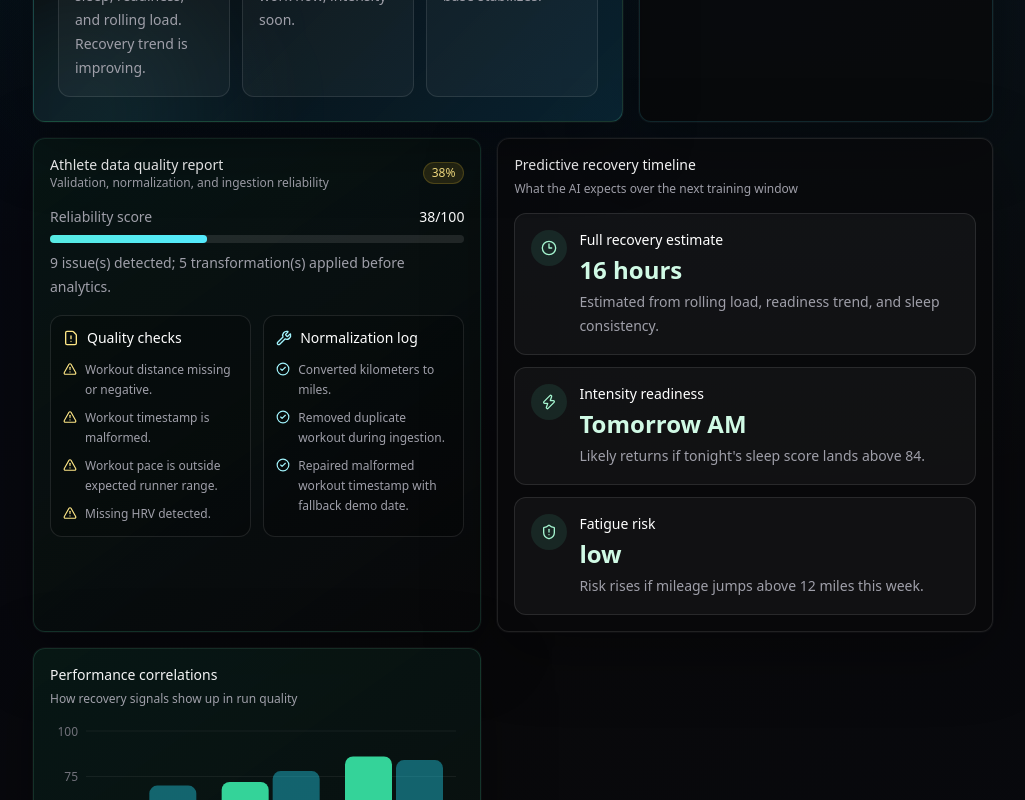
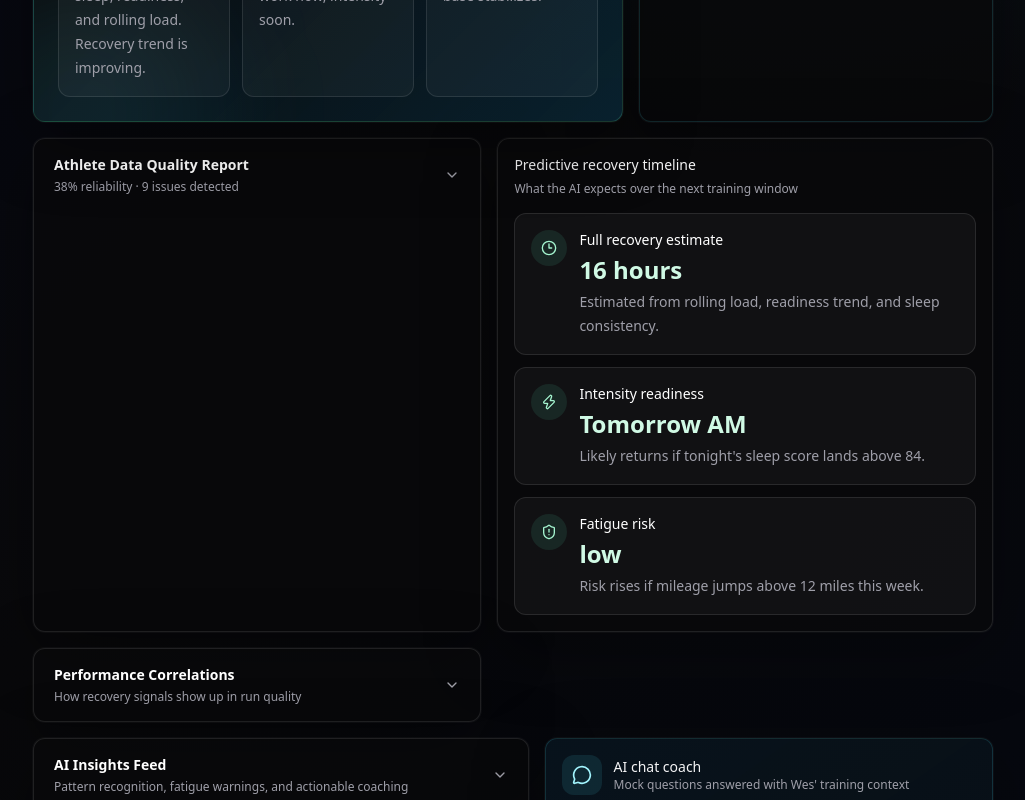
Before and after one commit to Frackss/runonstoke, a Next.js app: page /insights in a window 1280 px wide. Shown: the part 820-1620 px from the top of the page, without its empty margins (255-1280 px from the left). Built offline with nearby package versions, Linux system fonts and the light colour scheme.

Commit message:
Stoke branding + insights accordions cleanup

```diff
--- a/app/(demo)/insights/page.tsx
+++ b/app/(demo)/insights/page.tsx
@@ -1,7 +1,10 @@
+"use client";
+
 import {
   Activity,
   ArrowRight,
   Brain,
+  ChevronDown,
   Clock3,
   Gauge,
   HeartPulse,
@@ -12,6 +15,7 @@ import {
   TrendingUp,
   Zap,
 } from "lucide-react";
+import { useState } from "react";
 
 import { AiCorrelationChart } from "@/components/ai-correlation-chart";
 import { DataQualityReportCard } from "@/components/data-quality-report";
@@ -65,7 +69,54 @@ const heroAnalysisCards = [
   },
 ];
 
+function AccordionPanel({
+  title,
+  summary,
+  open,
+  onToggle,
+  children,
+}: {
+  title: string;
+  summary: string;
+  open: boolean;
+  onToggle: () => void;
+  children: React.ReactNode;
+}) {
+  return (
+    <Card className="overflow-hidden">
+      <button
+        type="button"
+        onClick={onToggle}
+        className="flex w-full items-center justify-between px-5 py-4 text-left transition hover:bg-white/[0.03]"
+      >
+        <div>
+          <p className="text-sm font-semibold text-white">{title}</p>
+          {!open ? <p className="mt-1 text-xs text-zinc-400">{summary}</p> : null}
+        </div>
+        <ChevronDown
+          className={cn(
+            "size-4 text-zinc-400 transition-transform duration-300 ease-in-out",
+            open && "rotate-180",
+          )}
+        />
+      </button>
+      <div
+        className={cn(
+          "overflow-hidden transition-all duration-300 ease-in-out",
+          open ? "max-h-[2200px] opacity-100" : "max-h-0 opacity-0",
+        )}
+      >
+        <div className="border-t border-white/10 p-4">{children}</div>
+      </div>
+    </Card>
+  );
+}
+
 export default function InsightsPage() {
+  const [qualityOpen, setQualityOpen] = useState(false);
+  const [insightsOpen, setInsightsOpen] = useState(false);
+  const [correlationsOpen, setCorrelationsOpen] = useState(false);
+
   return (
     <PageShell
       eyebrow="AI Coach"
@@ -218,7 +269,14 @@ export default function InsightsPage() {
       </section>
 
       <section className="grid gap-4 xl:grid-cols-[0.95fr_1.05fr]">
+        <AccordionPanel
+          title="Athlete Data Quality Report"
+          summary="38% reliability · 9 issues detected"
+          open={qualityOpen}
+          onToggle={() => setQualityOpen((prev) => !prev)}
+        >
           <DataQualityReportCard report={athleteDataQualityReport} />
+        </AccordionPanel>
 
         <Card>
           <CardHeader>
@@ -243,6 +301,12 @@ export default function InsightsPage() {
           </CardContent>
         </Card>
 
+        <AccordionPanel
+          title="Performance Correlations"
+          summary="How recovery signals show up in run quality"
+          open={correlationsOpen}
+          onToggle={() => setCorrelationsOpen((prev) => !prev)}
+        >
           <Card className="border-emerald-300/15 bg-[linear-gradient(145deg,rgba(6,78,59,0.22),rgba(9,9,11,0.9))]">
             <CardHeader>
               <CardTitle>Performance correlations</CardTitle>
@@ -270,9 +334,16 @@ export default function InsightsPage() {
               </div>
             </CardContent>
           </Card>
+        </AccordionPanel>
       </section>
 
       <section className="grid gap-4 xl:grid-cols-[1.05fr_0.95fr]">
+        <AccordionPanel
+          title="AI Insights Feed"
+          summary="Pattern recognition, fatigue warnings, and actionable coaching"
+          open={insightsOpen}
+          onToggle={() => setInsightsOpen((prev) => !prev)}
+        >
           <Card>
             <CardHeader>
               <CardTitle>AI insights feed</CardTitle>
@@ -326,6 +397,7 @@ export default function InsightsPage() {
               })}
             </CardContent>
           </Card>
+        </AccordionPanel>
 
         <Card className="sticky top-4 h-fit border-cyan-300/15 bg-[linear-gradient(145deg,rgba(8,47,73,0.28),rgba(9,9,11,0.9))]">
           <CardHeader>
```
Lines whose indentation alone changed are shown as unchanged.
